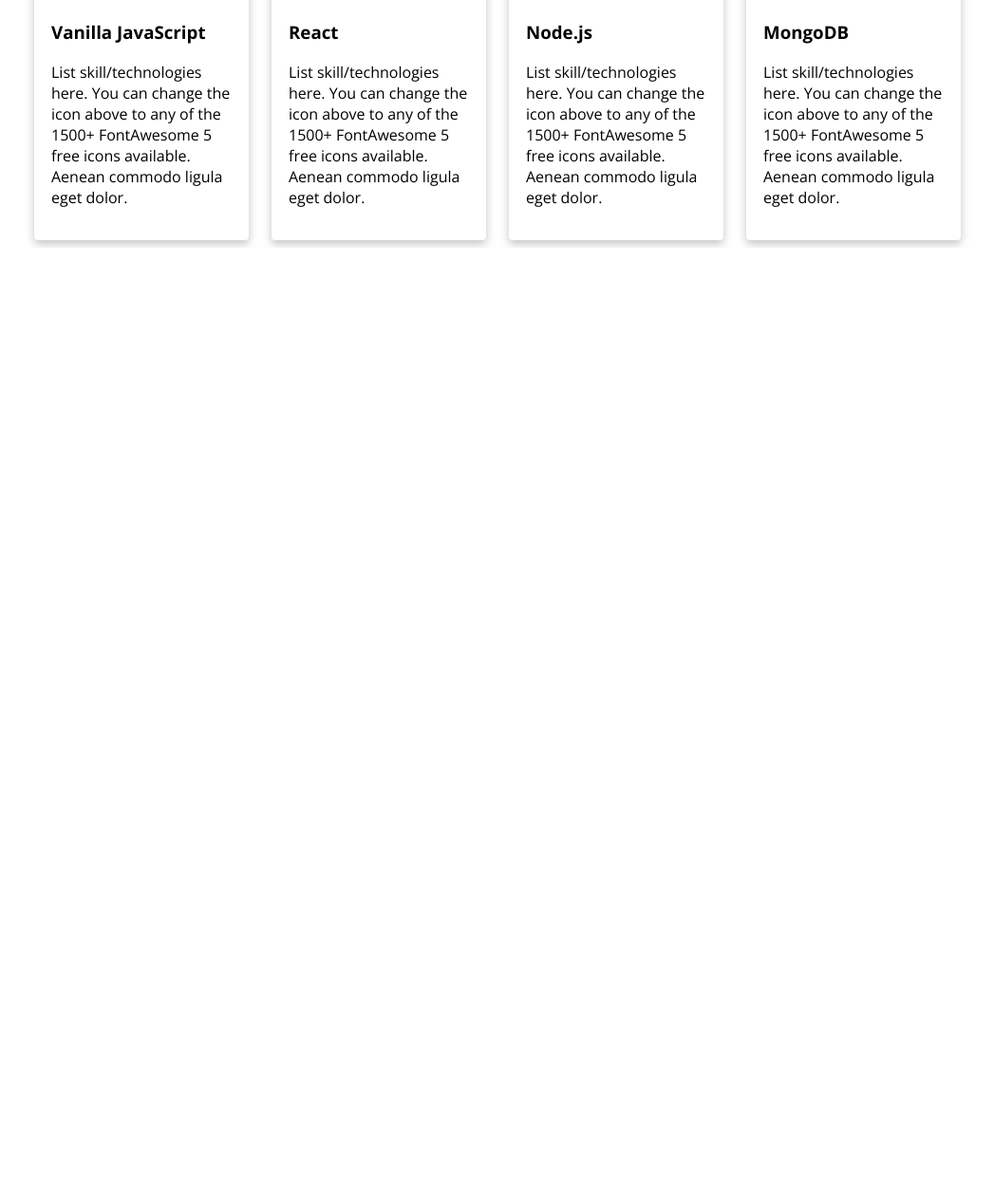
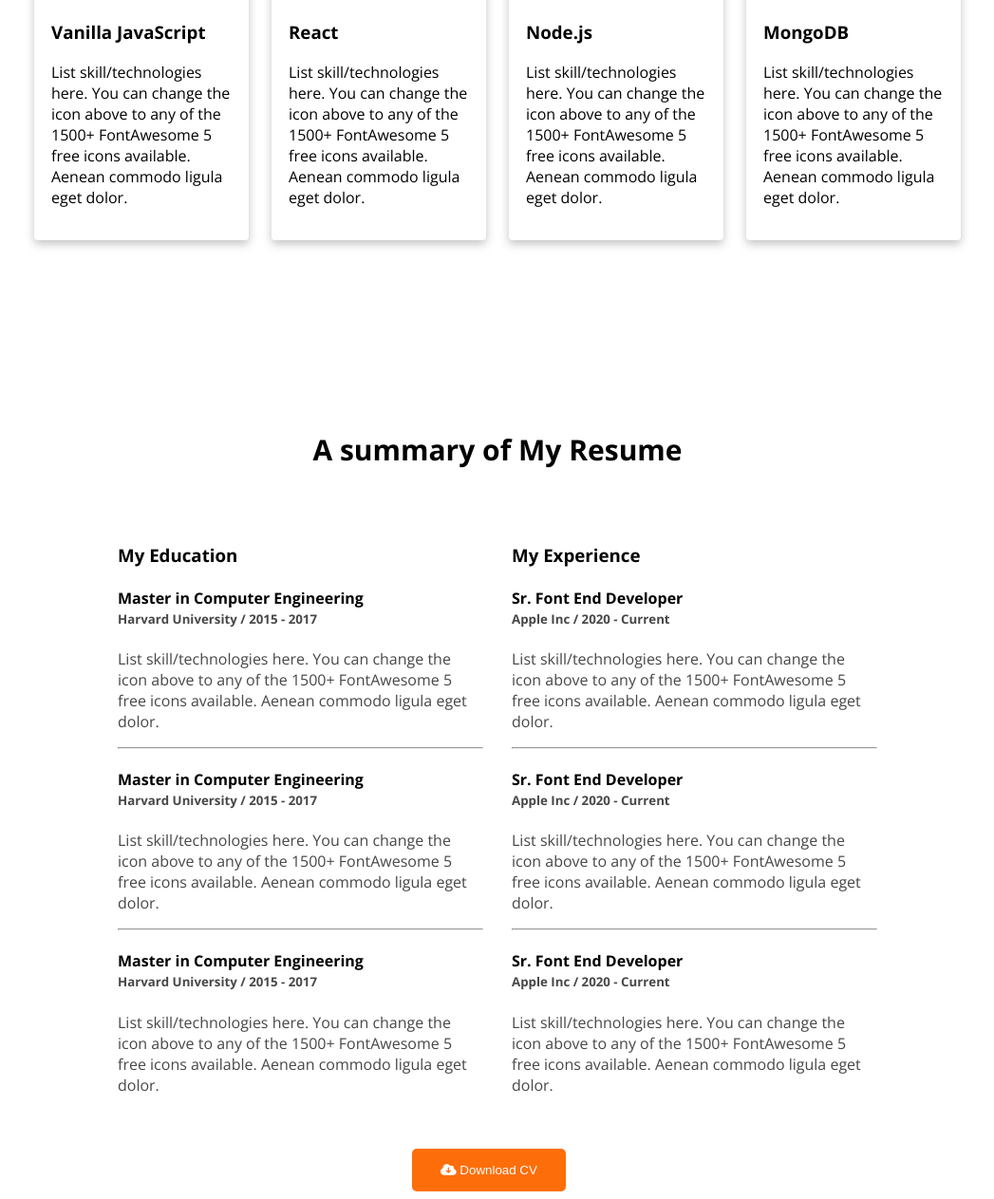
Before and after one commit to Munjurul-0X/portfolio-web, a plain HTML site: page index.html in a window 1280 px wide. Shown: the part 2006-3269 px from the top of the page at 95% size, without its empty margins (116-1163 px from the left). Before the commit the page ends 2267 px from the top, so only its background shows below. Drawn offline with nearby package versions, Linux system fonts and the light colour scheme.

Commit message:
Summary Section Update

```diff
--- a/index.html
+++ b/index.html
@@ -94,8 +94,67 @@
      </section>
 
 
-
-
+    <section class="summariy-section">
+        <h2 class="summariy-section-title">A summary of My Resume</h2>
+      <div class="summariy-section-pm">
+         <div class="left">
+        <h3 class="summariy-title">My Education</h3>
+        <div class="summariy-box">
+            <h4 class="summariy-sub-title exprience-sub-title">Master in Computer Engineering</h4>
+            <h5 class="uniercity dark2 companiy">Harvard University / 2015 - 2017</h5>
+            <p class="summariy-dice dark2">List skill/technologies here. You can change the icon above
+                to any of the 1500+ FontAwesome 5 free icons available. Aenean commodo ligula eget dolor.
+            </p>
+        </div>
+        <hr>
+        <div class="summariy-box">
+            <h4 class="summariy-sub-title exprience-sub-title">Master in Computer Engineering</h4>
+            <h5 class="uniercity dark2 companiy">Harvard University / 2015 - 2017</h5>
+            <p class="summariy-dice dark2">List skill/technologies here. You can change the icon above
+                to any of the 1500+ FontAwesome 5 free icons available. Aenean commodo ligula eget dolor.
+            </p>
+        </div>
+        <hr>
+        <div class="summariy-box">
+            <h4 class="summariy-sub-title exprience-sub-title">Master in Computer Engineering</h4>
+            <h5 class="uniercity dark2 companiy">Harvard University / 2015 - 2017</h5>
+            <p class="summariy-dice dark2">List skill/technologies here. You can change the icon above
+                to any of the 1500+ FontAwesome 5 free icons available. Aenean commodo ligula eget dolor.
+            </p>
+        </div>
+      </div>
+      <div class="right">
+        <h3 class="exprience-title">My Experience</h3>
+        <div class="exprience-box">
+            <h4 class="exprience-sub-title  ">Sr. Font End Developer</h4>
+            <h5 class="companiy dark2">Apple Inc / 2020 - Current</h5>
+            <p class="exprience-dice dark2">
+                List skill/technologies here. You can change the icon above
+                to any of the 1500+ FontAwesome 5 free icons available. Aenean commodo ligula eget dolor.
+            </p>
+        </div>
+        <hr>
+        <div class="exprience-box">
+            <h4 class="exprience-sub-title  ">Sr. Font End Developer</h4>
+            <h5 class="companiy dark2">Apple Inc / 2020 - Current</h5>
+            <p class="exprience-dice dark2">
+                List skill/technologies here. You can change the icon above
+                to any of the 1500+ FontAwesome 5 free icons available. Aenean commodo ligula eget dolor.
+            </p>
+        </div>
+        <hr>
+         <div class="exprience-box">
+            <h4 class="exprience-sub-title  ">Sr. Font End Developer</h4>
+            <h5 class="companiy dark2">Apple Inc / 2020 - Current</h5>
+            <p class="exprience-dice dark2">
+                List skill/technologies here. You can change the icon above
+                to any of the 1500+ FontAwesome 5 free icons available. Aenean commodo ligula eget dolor.
+            </p>
+        </div>
+      </div>
+      </div>
+      <button class="primariy-btn cv-btn"><i class="fa-solid fa-cloud-arrow-down"> </i>          Download CV</button>
+    </section>
     </main>
     <footer></footer>
 </body>
--- a/style.css
+++ b/style.css
@@ -190,3 +190,47 @@
 .skill:hover{
     box-shadow: 0 8px 16px rgba(138, 56, 200, 0.514);
 }
+
+
+
+
+
+
+.summariy-section{
+    max-width: 800px;
+    margin: 0 auto;
+}
+
+
+.summariy-section-pm{
+    display: flex;
+    gap:30px;
+    margin-top: 60px;
+
+}
+.summariy-section-title{
+    font-size: 30px;
+    font-weight: bold;
+    color: black;
+    text-align: center;
+    margin-top: 200px;
+}
+
+.summariy-box{
+    max-width: 500px;
+}
+
+.exprience-box{
+     max-width: 500px;
+}
+
+.exprience-sub-title{
+    margin-bottom: 2px;
+}
+.companiy{
+    margin-top: 2px;
+}
+.cv-btn{
+   margin-left: 310px;
+   margin-top: 40px;
+}
```
